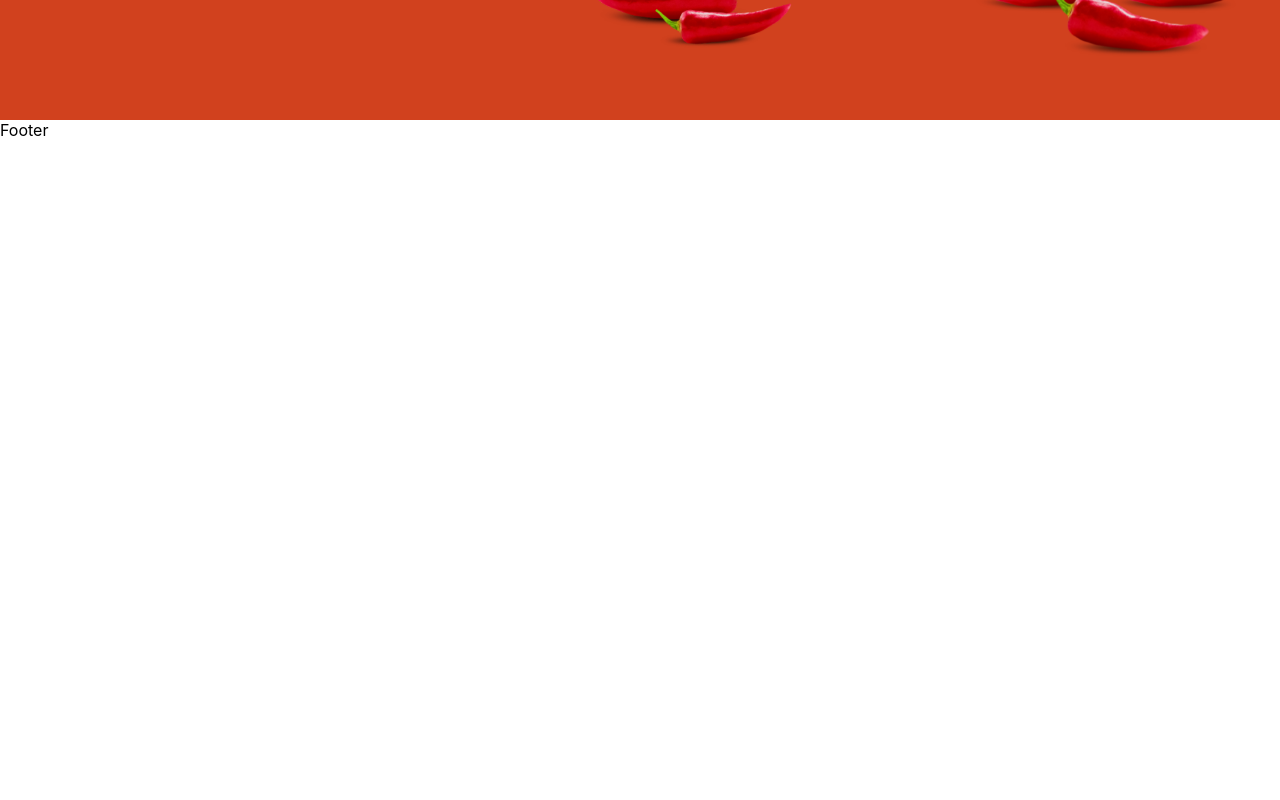
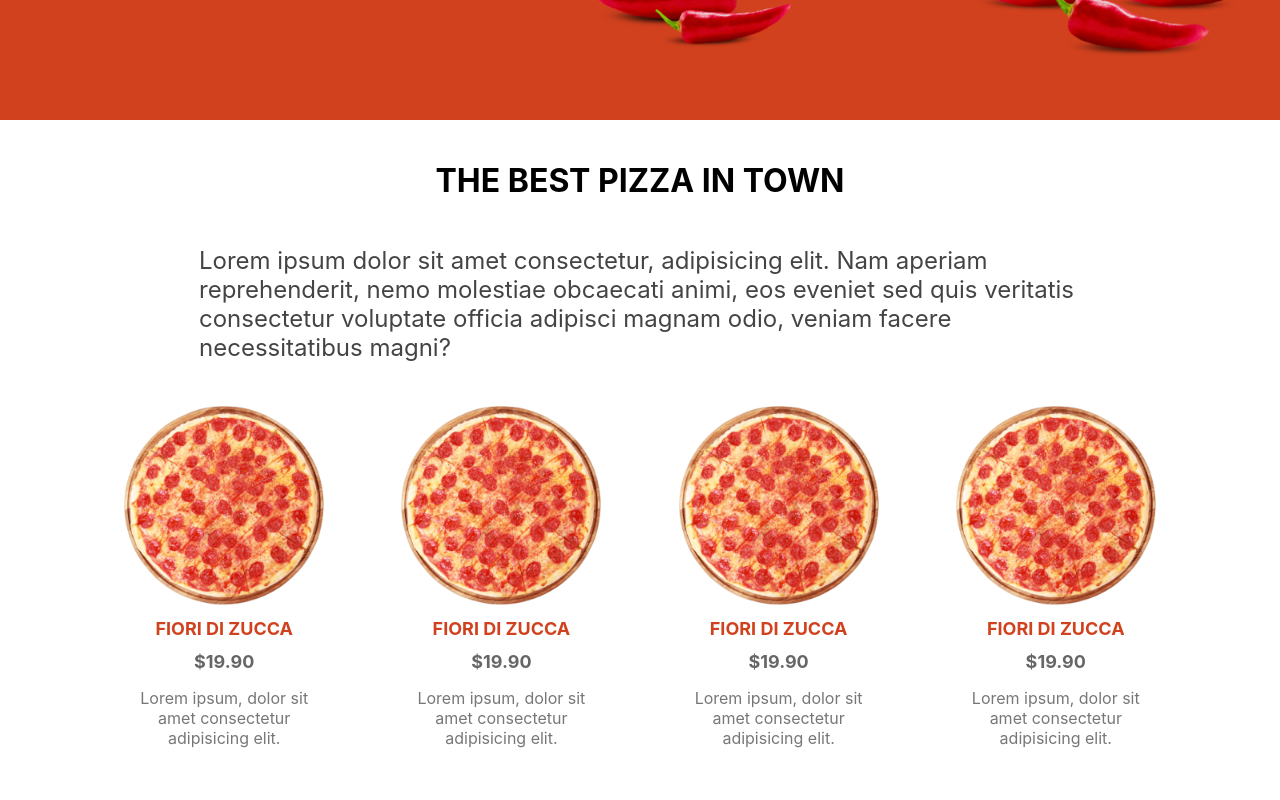
Before and after one commit to fariasagustin3/food-delivery-app, a Next.js app: page / in a window 1280 px wide. Shown: the part 680-1480 px from the top of the page. Before the commit the page ends 820 px from the top, so only its background shows below. Built offline with nearby package versions, Linux system fonts and the light colour scheme.

Commit message:
Product list component added

```diff
--- /dev/null
+++ b/components/PizzaCard.jsx
@@ -0,0 +1,23 @@
+import Image from 'next/image'
+import React from 'react'
+import styles from '../styles/PizzaCard.module.css'
+
+const PizzaCard = () => {
+  return (
+    <div className={styles.container}>
+			<Image
+				src="/img/pizza.png"
+				alt=""
+				width={200}
+				height={200}
+			/>
+			<h1 className={styles.title}>FIORI DI ZUCCA</h1>
+			<span className={styles.price}>$19.90</span>
+			<p className={styles.desc}>
+				Lorem ipsum, dolor sit amet consectetur adipisicing elit.
+			</p>
+		</div>
+  )
+}
+
+export default PizzaCard
--- /dev/null
+++ b/components/PizzaList.jsx
@@ -0,0 +1,28 @@
+import React from 'react'
+import styles from '../styles/PizzaList.module.css'
+import PizzaCard from './PizzaCard'
+
+const PizzaList = () => {
+  return (
+    <div className={styles.container}>
+			<h1 className={styles.title}>THE BEST PIZZA IN TOWN</h1>
+			<p className={styles.desc}>
+				Lorem ipsum dolor sit amet consectetur, adipisicing elit. Nam aperiam reprehenderit,
+				nemo molestiae obcaecati animi, eos eveniet sed quis veritatis consectetur voluptate
+				officia adipisci magnam odio, veniam facere necessitatibus magni?
+			</p>
+			<div className={styles.wrapper}>
+				<PizzaCard />
+				<PizzaCard />
+				<PizzaCard />
+				<PizzaCard />
+				<PizzaCard />
+				<PizzaCard />
+				<PizzaCard />
+				<PizzaCard />
+			</div>
+		</div>
+  )
+}
+
+export default PizzaList
--- a/pages/index.js
+++ b/pages/index.js
@@ -1,6 +1,7 @@
 import Head from 'next/head'
 import Image from 'next/image'
 import Featured from '../components/Featured'
+import PizzaList from '../components/PizzaList'
 import styles from '../styles/Home.module.css'
 
 export default function Home() {
@@ -12,6 +13,7 @@ export default function Home() {
         <link rel="icon" href="/favicon.ico" />
       </Head>
       <Featured />
+      <PizzaList />
     </div>
   )
 }
--- /dev/null
+++ b/styles/PizzaCard.module.css
@@ -0,0 +1,42 @@
+.container {
+    width: 22%;
+    padding: 10px;
+    display: flex;
+    flex-direction: column;
+    align-items: center;
+    justify-content: center;
+    padding: 20px 40px;
+    cursor: pointer;
+  }
+
+  .title {
+    font-size: 18px;
+    font-weight: bold;
+    color: #d1411e;
+  }
+
+  .price {
+    font-size: 18px;
+    font-weight: bold;
+    color: #666;
+  }
+
+  .desc {
+    text-align: center;
+    color: #777;
+  }
+
+  @media screen and (max-width: 480px) {
+    .container {
+      width: 100%;
+    }
+
+    .title {
+      font-size: 30px;
+    }
+
+    .price,
+    .desc {
+      font-size: 24px;
+    }
+  }
--- /dev/null
+++ b/styles/PizzaList.module.css
@@ -0,0 +1,31 @@
+.container {
+    padding: 20px 10px;
+    display: flex;
+    flex-direction: column;
+    align-items: center;
+  }
+
+  .desc {
+    font-size: 24px;
+    color: #444;
+    width: 70%;
+  }
+
+  .wrapper {
+    width: 100%;
+    display: flex;
+    align-items: center;
+    justify-content: center;
+    flex-wrap: wrap;
+  }
+
+  @media screen and (max-width: 480px) {
+    .title {
+      text-align: center;
+    }
+
+    .desc {
+      width: 90%;
+      text-align: center;
+    }
+  }
```
